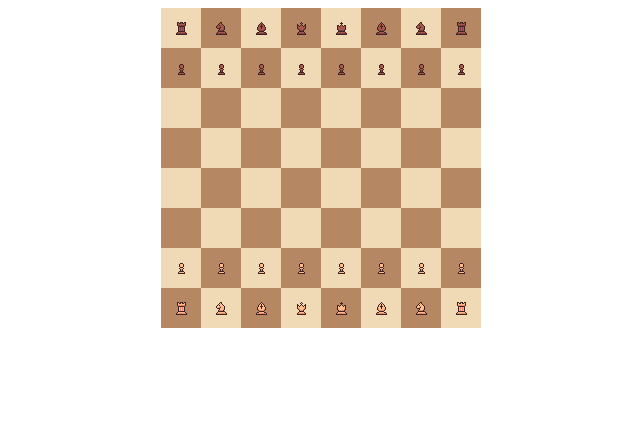
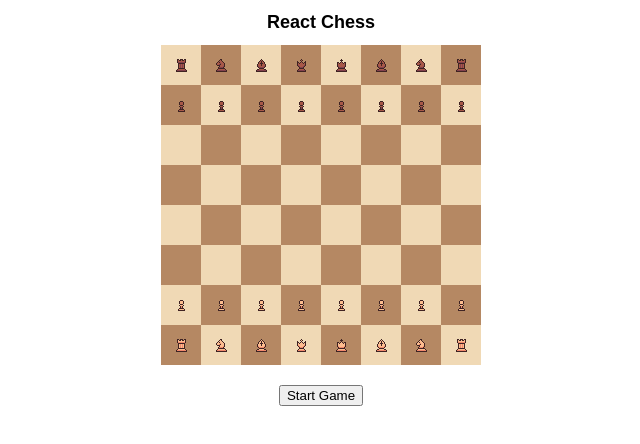
Before and after one commit to IanSkelskey/React-Chess, a React (Create React App) app: page / in a window 1280 px wide. Shown: the top 444 px of the page, without its empty margins (319-959 px from the left). Built offline with nearby package versions, Linux system fonts and the light colour scheme.

Commit message:
Credit asset creators in readme

```diff
--- a/src/App.css
+++ b/src/App.css
@@ -18,7 +18,8 @@
   display: flex;
   align-items: center;
   justify-content: center;
-  background-color: #f0d9b5; /* Light color */
+  background-color: #f0d9b5;
+  /* Light color */
 }
 
 .square.dark {
@@ -31,4 +32,23 @@
   height: 16px;
   background-image: url('../public/assets/pieces.png');
   background-repeat: no-repeat;
+  image-rendering: -moz-crisp-edges;
+  /* Firefox */
+  image-rendering: -webkit-optimize-contrast;
+  /* Safari */
+  image-rendering: -o-crisp-edges;
+  /* Opera */
+  image-rendering: pixelated;
+  /* Chrome and other modern browsers */
+  -ms-interpolation-mode: nearest-neighbor;
+  /* IE (non-standard property) */
 }
+
+body {
+  text-align: center;
+  font-family: Arial, Helvetica, sans-serif;
+}
+
+h1 {
+  font-size: large;
+}
--- a/src/App.jsx
+++ b/src/App.jsx
@@ -3,7 +3,12 @@ import Board from './Board';
 
 function App() {
   return (
-    <Board />
+    <div>
+      <h1>React Chess</h1>
+      <Board />
+      <button style={{marginTop: '20px'}}>Start Game</button>
+    </div>
+
   );
 }
 
```
Also changed, not shown: 1 other file (tests, documents, lock files or other folders).
